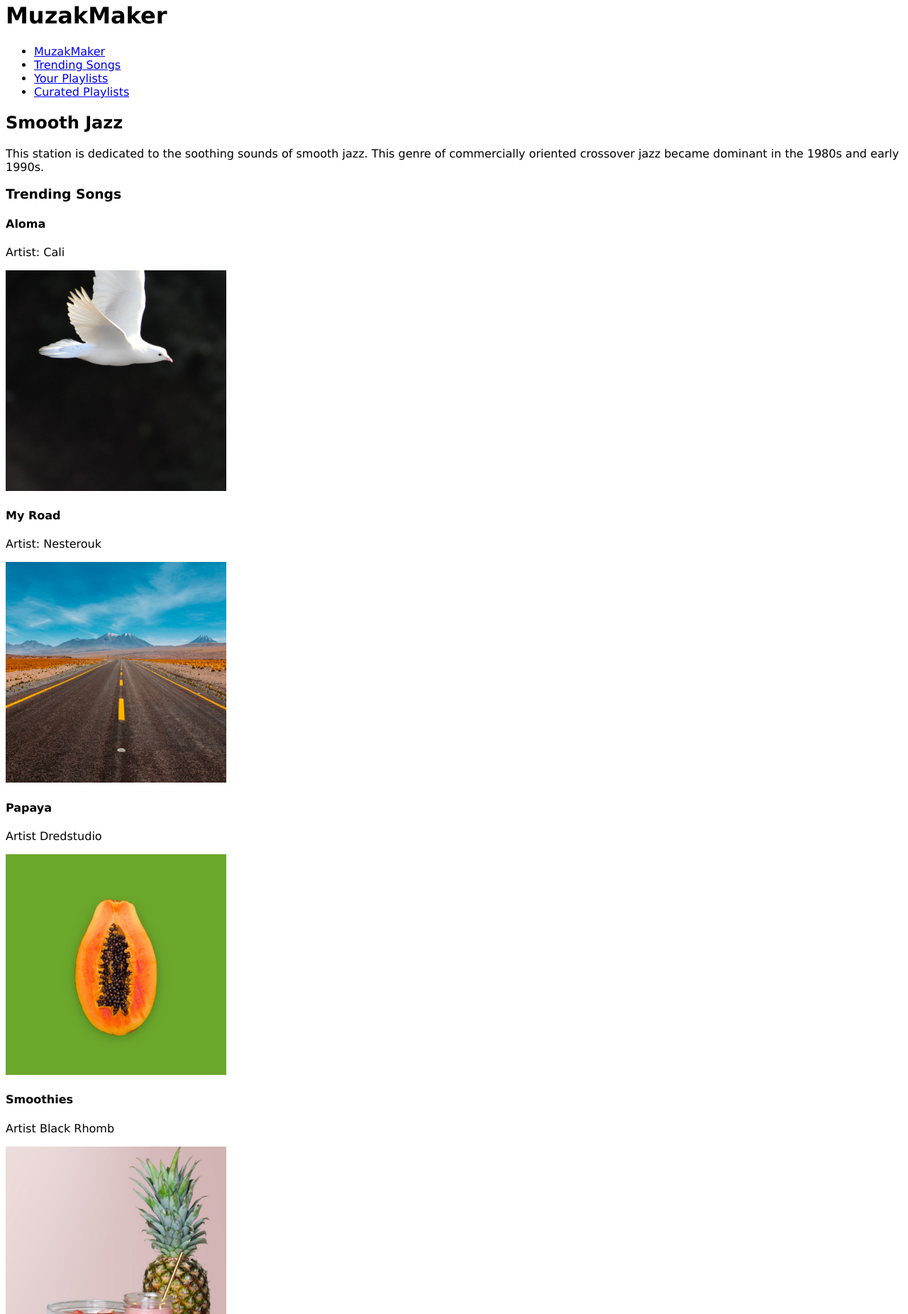
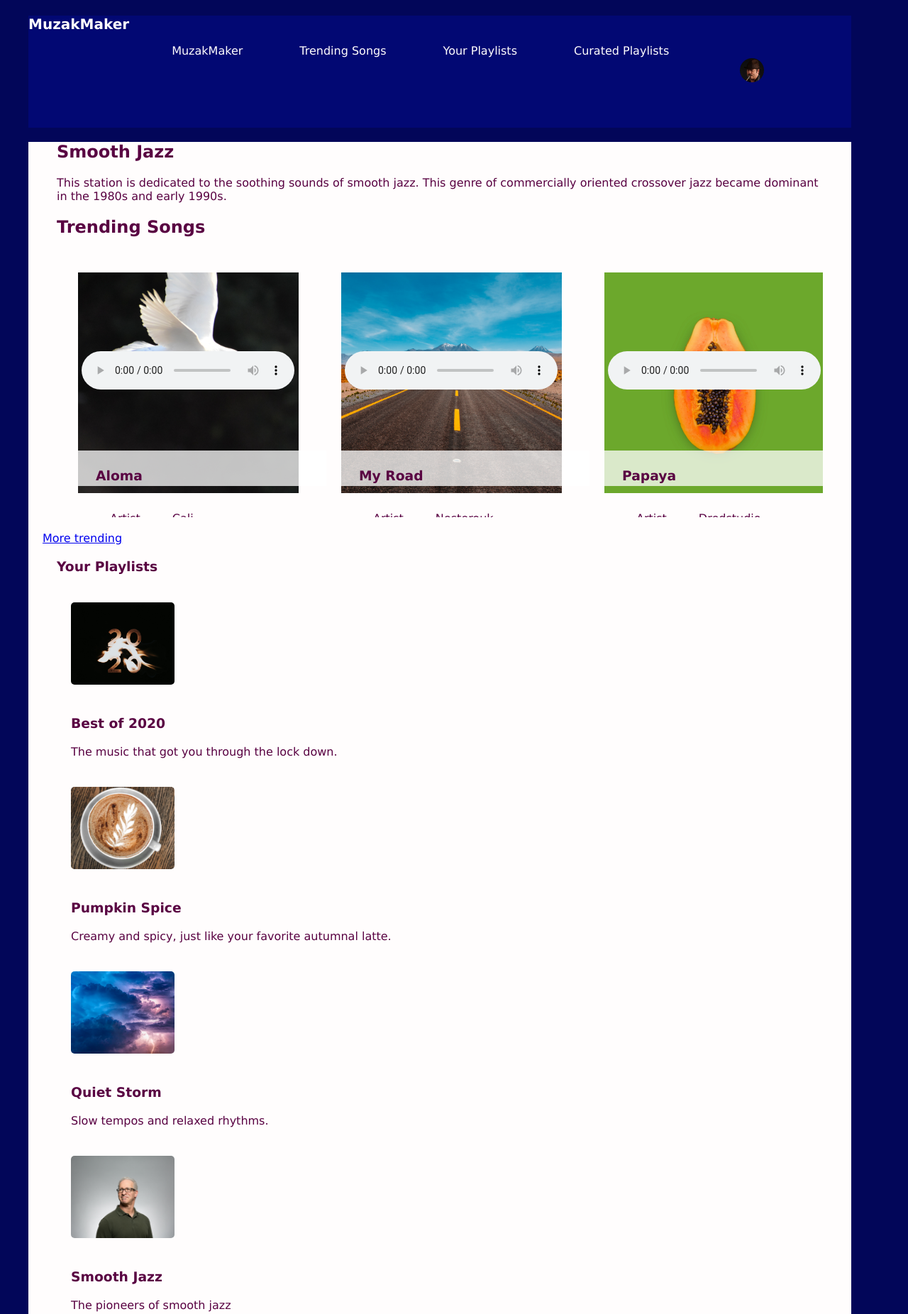
Before and after one commit to Mullissa/streamingmedia, a plain HTML site: page index.html in a window 1280 px wide. Shown: the part 18-1870 px from the top of the page at 71% size. Drawn offline with Linux system fonts and the light colour scheme.

Commit message:
updated html and css
added css, changed html

```diff
--- a/index.html
+++ b/index.html
@@ -5,6 +5,7 @@
     <title>MuzakMaker</title>
     <link rel="stylesheet" href="styles.css">
 </head>
+<body>
 <header>
     <h1>MuzakMaker</h1>
     <nav>
@@ -13,119 +14,159 @@
             <li><a href="#">Trending Songs</a></li>
             <li><a href="#">Your Playlists</a></li>
             <li><a href="#">Curated Playlists</a></li>
-        </ul>
+            <li><a href="#"><img src= "images/duke-silver.png" alt="user"></a></li>
     </nav>
 </header>
-<body>
-    <h2>Smooth Jazz</h2>
-    <p>This station is dedicated to the soothing sounds of smooth jazz. This genre of commercially oriented crossover jazz became dominant in the 1980s and early 1990s.
-    </p>
+<main>
+    <section>
+        <h2>Smooth Jazz</h2>
+        <p>This station is dedicated to the soothing sounds of smooth jazz. This genre of commercially oriented crossover jazz became dominant in the 1980s and early 1990s.</p>
+    </section>
 
-    <section>
-        <h3>Trending Songs</h3>
-        <article>
-            <h4>Aloma</h4>
-            <p>Artist: Cali</p>
-            <img src="images/aloma-cover.png">
-            <a href="music/aloma.mp3"></a>
-        </article>
+    <section id="trending">
+        <h2>Trending Songs</h2>
+        <div class="scroll">
+        <section>
+            <div>
+                <h3>Aloma</h3>
+                <dl>
+                    <dt>Artist</dt>
+                    <dd>Cali</dd>
+                </dl>
+            </div>
+            <img src="images/aloma-cover.png" alt="white bird and black background">
+            <audio controls src="music/aloma.mp3">Your browser does not support the <code>audio</code> element.</audio>
+        </section>
 
-        <article>
-            <h4>My Road</h4>
-            <p>Artist: Nesterouk</p>
-            <img src="images/my-road-cover.png">
-            <a href="music/my-road.mp3"></a>
-        </article>
+        <section>
+            <div>
+                <h3>My Road</h3>
+                <dl>
+                    <dt>Artist</dt>
+                    <dd>Nesterouk</dd>
+                </dl>
+            </div>
+            <img src="images/my-road-cover.png" alt="paved raod with blue sky and mountains">
+            <audio controls src="music/my-road.mp3">Your browser does not support the <code>audio</code> element.</audio>
+        </section>
 
-        <article>
-            <h4>Papaya</h4>
-            <p>Artist Dredstudio</p>
-            <img src="images/papaya-cover.png">
-            <a href="music/papaya.mp3"></a>
-        </article>
+        <section>
+            <div>
+                <h3>Papaya</h3>
+                <dl>
+                    <dt>Artist</dt>
+                    <dd>Dredstudio</dd>
+                </dl>
+            </div>
+            <img src="images/papaya-cover.png" alt="papaya fruit with green background">
+            <audio controls src="music/papaya.mp3">Your browser does not support the <code>audio</code> element.</audio>
+            </section>
 
-        <article>
-            <h4>Smoothies</h4>
-            <p>Artist Black Rhomb</p>
-            <img src="images/smoothies-cover.png">
-            <a href="music/music/smoothies.mp3"></a>
-        </article>
+        <section>
+            <div>
+                <h3>Smoothies</h3>
+                <dl>
+                    <dt>Artist</dt>
+                    <dd>Black Rhomb</dd>
+                </dl>
+            </div>
+            <img src="images/smoothies-cover.png" alt="fruit on a table with a smoothie drink">
+            <audio controls src="music/smoothies.mp3">Your browser does not support the <code>audio</code> element.</audio>
+            </section>
 
-        <article>
-            <h4>Successful Performance</h4>
-            <p>Artist Ricky Bombino</p>
-            <img src="images/successful-performance-cover.png">
-            <a href="music/successful-performance.mp3"></a>
-        </article>
+        <section>
+            <div>
+                <h3>Successful Performance</h3>
+                <dl>
+                    <dt>Artist</dt>
+                    <dd>Ricky Bombino</dd>
+                </dl>
+            </div>
+            <img src="images/successful-performance-cover.png" alt="man wearing a red shirt and is excited while standing in front of a blue wall">
+            <audio controls src="music/successful-performance.mp3">Your browser does not support the <code>audio</code> element.</audio>
+        </section>
+        </div>
+    </section>
+
+            <a href="#">More trending</a>
+
+    <section id="your-playlists">
+        <h3>Your Playlists</h3>
+
+        <section>
+            <img src="images/best-of-2020-cover.png" alt="lit sign that says 2020">
+            <h3>Best of 2020</h3>
+            <p>The music that got you through the lock down.</p>
+        </section>
+
+
+        <section>
+            <img src="images/pumpkin-spice-cover.png" alt="cup of pumpkin spice latte">
+            <h3>Pumpkin Spice</h3>
+            <p>Creamy and spicy, just like your favorite autumnal latte.</p>
+        </section>
+
+
+        <section>
+            <img src="images/quiet-storm-cover.png" alt="stormy clouds with sun peaking through">
+            <h3>Quiet Storm</h3>
+            <p>Slow tempos and relaxed rhythms.</p>
+        </section>
+
+        <section>
+            <img src="images/smooth-jazz-cover.png" alt="man smiling with green shirt">
+            <h3>Smooth Jazz</h3>
+            <p>The pioneers of smooth jazz</p>
+        </section>
+
+        <section>
+            <img src="images/smooth-study-cover.png" alt="someone at a computer typing">
+            <h3>Smooth Study</h3>
+            <p>Background music to keep you going while you study.</p>
+        </section>
 
     </section>
 
-            <a href="#"><button type= "button"></button>More trending</a>
+            <a href="#">All your playlists</a>
 
-    <section>
-        <h3>Your Playlists</h3>
+    <section id="curated-playlists">
 
-        <article>
-            <img src="images/best-of-2020-cover.png">
-            <h4>Best of 2020</h4>
-            <p>The music that got you through the lock down.</p>
-        </article>
+        <h3>Curated Playlists</h3>
 
+        <section>
+            <img src="images/boozy-brunch-cover.png" alt="friends at brunch with drinks celebrating">
+            <h3>Boozy Brunch</h3>
+            <p>Light up the afternoon with these energetic hits.</p>
+        </section>
 
-        <article>
-            <img src="images/pumpkin-spice-cover.png">
-            <h4>Pumpkin Spice</h4>
-            <p>Creamy and spicy, just like your favorite autumnal latte.</p>
-        </article>
+        <section>
+            <img src="images/dinner-party-cover.png" alt="table with assorted dishes and candles">
+            <h3>Dinner Party</h3>
+            <p>Background music to give your party life, but allow your guests to chat.</p>
+        </section>
 
+        <section>
+            <img src="images/mellow-cover.png" alt="two people sitting on a bench at a park">
+            <h3>Mellow</h3>
+            <p>Relax after a stressful day with this collection of extra smooth jazz.</p>
+        </section>
 
-        <article>
-            <img src="images/quiet-storm-cover.png">
-            <h4>Quiet Storm</h4>
-            <p>Slow tempos and relaxed rhythms.</p>
-        </article>
+        <section>
+            <img src="images/jazz-chill-cover.png" alt="red rose petals">
+            <h3>Jazz and Chill</h3>
+            <p>Set the mood with these silky sounds.</p>
+        </section>
 
-        <article>
-            <img src="images/smooth-jazz-cover.png">
-            <h4>Smooth Jazz</h4>
-            <p>The pioneers of smooth jazz</p>
-        </article>
-
-        <article>
-            <img src="images/smooth-study-cover.png">
-            <h4>Smooth Study</h4>
-            <p>Background music to keep you going while you study.</p>
-        </article>
+        <section>
+            <img src="images/smooth-saxophone-cover.png" alt="people playing the Saxophone">
+            <h3>Jazz Saxophone</h3>
+            <p>The greatest collection of your sax favorites.</p>
+        </section>
 
     </section>
 
-            <a href="#"><button type= "button"></button>All your playlists</a>
-
-    <section>
-        <h3>Curated Playlists</h3>
-            <img src="images/boozy-brunch-cover.png">
-            <h4>Boozy Brunch</h4>
-            <p>Light up the afternoon with these energetic hits.</p>
-
-            <img src="images/dinner-party-cover.png">
-            <h4>Dinner Party</h4>
-            <p>Background music to give your party life, but allow your guests to chat.</p>
-
-            <img src="images/mellow-cover.png">
-            <h4>Mellow</h4>
-            <p>Relax after a stressful day with this collection of extra smooth jazz.</p>
-
-            <img src="images/jazz-chill-cover.png">
-            <h4>Jazz and Chill</h4>
-            <p>Set the mood with these silky sounds.</p>
-
-            <img src="images/smooth-saxophone-cover.png">
-            <h4>Jazz Saxophone</h4>
-            <p>The greatest collection of your sax favorites.</p>
-    </section>
-
-            <a href="#"><button type= "button"></button>More curated</a>
-
+            <a href="#">More curated</a>
+    </main>
     <footer>
         <p>&copy; Copyright 2022 Smooth Jazz</p>
     </footer>
--- a/styles.css
+++ b/styles.css
@@ -13,54 +13,102 @@ html {
     --color-neutral: #fffdfd;
 }
 
+* {
+    box-sizing: border-box;
+    margin: 20px;
+    padding: 0;
+}
 /*
-header {
+audio::-webkit-media-controls-mute-button {
+
+}
+audio::-webkit-media-controls-play-button {
+
+}
+audio::-webkit-media-controls-enclosure {
 
 }
 */
 
-/*
+body {
+    background-color: var(--color-background);
+    color: var(--color-accent4);
+    margin: 0;
+    width: 1200px;
+}
+
+header {
+    background-color: var(--color-primary);
+    display: flex;
+}
+
 header h1 {
+    color: var(--color-neutral);
+    font-size: 1.25em;
+    margin: 0;
+    padding: 0;
+    text-align: center;
+}
 
+nav {
+    display: flex;
 }
-*/
 
-/*
-nav {
+nav ul {
+    display: flex;
+    list-style-type: none;
+    padding: 0;
+    margin: 0;
+}
 
+nav li {
+    text: var(--color-neutral);
 }
-*/
 
-/*
-nav ul {
+nav a {
+    color: var(--color-neutral);
+    text-decoration: none;
+}
 
+main {
+    background-color: var(--color-neutral);
 }
-*/
 
-/*
-nav ul li {
 
+.scroll {
+    display: flex;
+    flex-direction: row;
+    overflow-x: auto;
+    overflow-y: hidden;
 }
-*/
 
-/*
-nav ul li a {
+.scroll section {
+    margin: 10px;
+    position: relative;
+}
 
+.scroll div {
+    position: absolute;
+    top: 251px;
+    background-color: rgba(255,255,255,0.75);
+    padding: 5px;
+    height: 50px;
+    width: 350px;
 }
-*/
 
-/*
-body {
+dl {
+    display: flex;
+}
 
+dt {
+    padding-right: 5px;
 }
-*/
 
-/*
-main {
-
+audio {
+    position: absolute;
+    bottom: 150px;
+    left: 5px;
 }
-*/
-
 /*
 h1 {
 
@@ -121,6 +169,20 @@ footer {
 }
 */
 
+#trending ::-webkit-scrollbar-track {
+    box-shadow: inset 0 0 15px #590242 !important;
+}
+
+#trending ::-webkit-scrollbar-thumb {
+    background-color: #590242 !important;
+    border-radius: 5px;
+}
+
+#trending ::-webkit-scrollbar-thumb:hover {
+    background: #020659 !important;
+}
+
+
 /*
 @media screen and (min-width:) {
 
```
